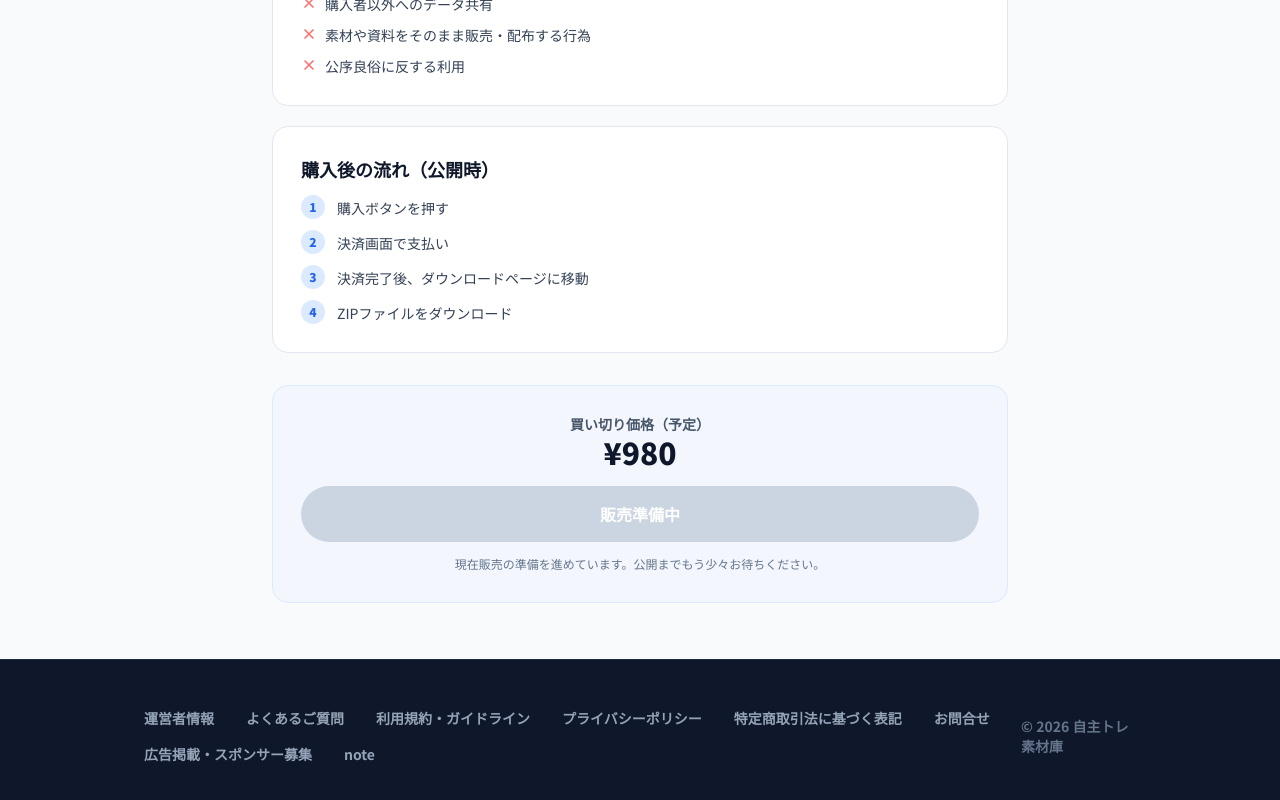
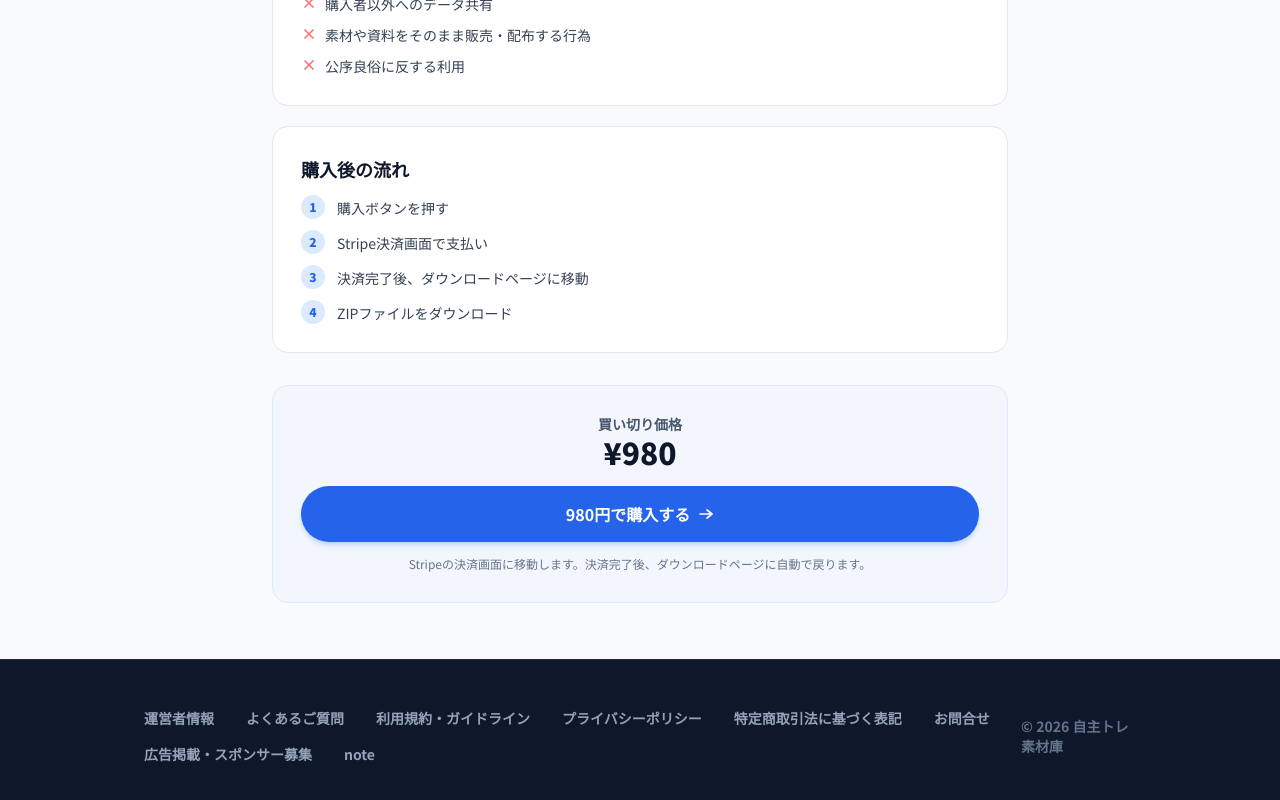
Before and after one commit to makomaru2023/jishutore-starter, a Next.js app: page /products/self-training-materials in a window 1280 px wide. Shown: the part 1498-2298 px from the top of the page. Built offline with nearby package versions, Linux system fonts and the light colour scheme.

Commit message:
feat: 疾患別自主トレ資料セット 販売開始（販売準備中解除）
- Re-enable CheckoutButton on detail page
- Remove 準備中 badge from listing card
- Restore Stripe決済 wording in 購入後の流れ

Co-Authored-By: Claude Opus 4.7 <noreply@anthropic.com>

```diff
--- a/src/app/products/page.tsx
+++ b/src/app/products/page.tsx
@@ -50,13 +50,10 @@ export default function ProductsPage() {
                                 href={`/products/${product.slug}`}
                                 className="group flex flex-col rounded-2xl border border-slate-200 bg-white p-6 transition-all hover:border-blue-200 hover:shadow-md"
                             >
-                                <div className="relative mb-4 flex items-center justify-center rounded-xl bg-blue-50 py-10">
+                                <div className="mb-4 flex items-center justify-center rounded-xl bg-blue-50 py-10">
                                     <svg xmlns="http://www.w3.org/2000/svg" fill="none" viewBox="0 0 24 24" strokeWidth={1.5} stroke="currentColor" className="h-14 w-14 text-blue-500">
                                         <path strokeLinecap="round" strokeLinejoin="round" d="M19.5 14.25v-2.625a3.375 3.375 0 0 0-3.375-3.375h-1.5A1.125 1.125 0 0 1 13.5 7.125v-1.5a3.375 3.375 0 0 0-3.375-3.375H8.25m2.25 0H5.625c-.621 0-1.125.504-1.125 1.125v17.25c0 .621.504 1.125 1.125 1.125h12.75c.621 0 1.125-.504 1.125-1.125V11.25a9 9 0 0 0-9-9Z" />
                                     </svg>
-                                    <span className="absolute top-2 right-2 rounded-full bg-amber-100 px-2.5 py-1 text-xs font-bold text-amber-700">
-                                        準備中
-                                    </span>
                                 </div>
                                 <h2 className="text-base font-black leading-snug text-slate-900 group-hover:text-blue-600">
                                     {product.name}
--- a/src/app/products/self-training-materials/page.tsx
+++ b/src/app/products/self-training-materials/page.tsx
@@ -1,6 +1,7 @@
 import Link from "next/link";
 import { Header } from "@/components/Header";
 import { Footer } from "@/components/Footer";
+import { CheckoutButton } from "@/components/CheckoutButton";
 import { Metadata } from "next";
 
 export const metadata: Metadata = {
@@ -9,6 +10,8 @@ export const metadata: Metadata = {
         "編集できるPPTX・印刷用PDF・自主トレイラスト素材入りの資料セット。患者さんへの説明、家族説明、退院前指導、通所リハ・訪問リハの資料作成に。980円の買い切り。",
 };
 
+const PRODUCT_ID = "self-training-materials-vol01";
+const PRODUCT_NAME = "疾患別自主トレ資料セット";
 const PRICE = 980;
 
 function Section({ title, children }: { title: string; children: React.ReactNode }) {
@@ -54,7 +57,7 @@ export default function SelfTrainingMaterialsPage() {
                             資料セット
                         </p>
                         <h1 className="text-2xl font-black leading-snug tracking-tight text-slate-900 sm:text-3xl">
-                            疾患別自主トレ資料セット
+                            {PRODUCT_NAME}
                         </h1>
                         <div className="mt-4 flex items-baseline gap-1">
                             <span className="text-3xl font-black text-slate-900">¥{PRICE.toLocaleString()}</span>
@@ -133,11 +136,11 @@ export default function SelfTrainingMaterialsPage() {
                             </ul>
                         </Section>
 
-                        <Section title="購入後の流れ（公開時）">
+                        <Section title="購入後の流れ">
                             <ol className="space-y-2.5">
                                 {[
                                     "購入ボタンを押す",
-                                    "決済画面で支払い",
+                                    "Stripe決済画面で支払い",
                                     "決済完了後、ダウンロードページに移動",
                                     "ZIPファイルをダウンロード",
                                 ].map((step, i) => (
@@ -154,18 +157,17 @@ export default function SelfTrainingMaterialsPage() {
 
                     <div className="mt-8 rounded-2xl border border-blue-100 bg-blue-50/50 p-6 sm:p-7">
                         <div className="mb-4 text-center">
-                            <p className="text-sm font-bold text-slate-600">買い切り価格（予定）</p>
+                            <p className="text-sm font-bold text-slate-600">買い切り価格</p>
                             <p className="text-3xl font-black text-slate-900">¥{PRICE.toLocaleString()}</p>
                         </div>
-                        <button
-                            type="button"
-                            disabled
-                            className="flex w-full cursor-not-allowed items-center justify-center gap-2 rounded-full bg-slate-300 px-7 py-4 text-base font-bold text-white"
-                        >
-                            販売準備中
-                        </button>
+                        <CheckoutButton
+                            productId={PRODUCT_ID}
+                            productName={PRODUCT_NAME}
+                            price={PRICE}
+                            label="980円で購入する"
+                        />
                         <p className="mt-3 text-center text-xs leading-relaxed text-slate-500">
-                            現在販売の準備を進めています。公開までもう少々お待ちください。
+                            Stripeの決済画面に移動します。決済完了後、ダウンロードページに自動で戻ります。
                         </p>
                     </div>
                 </div>
```
